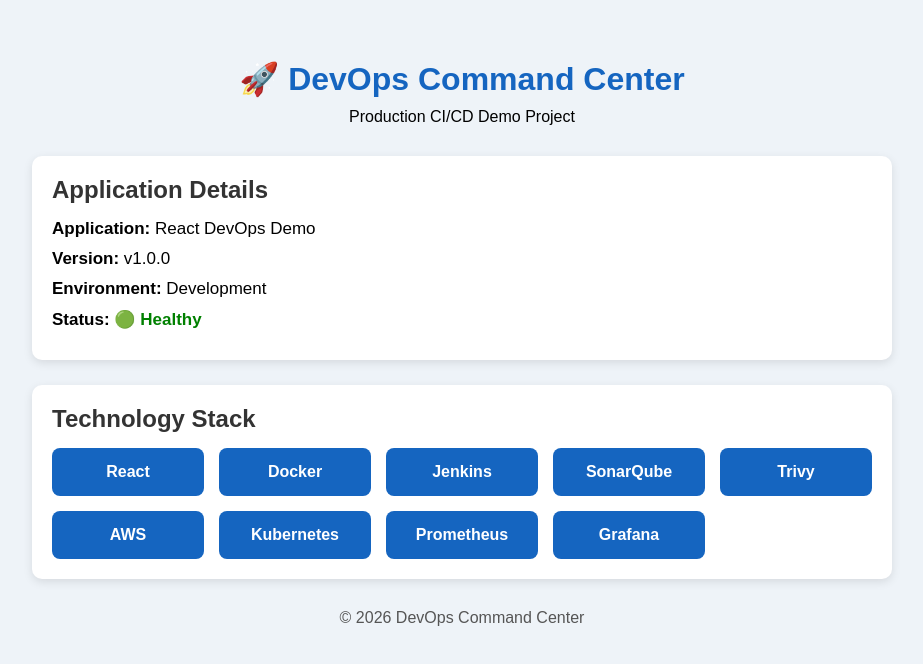
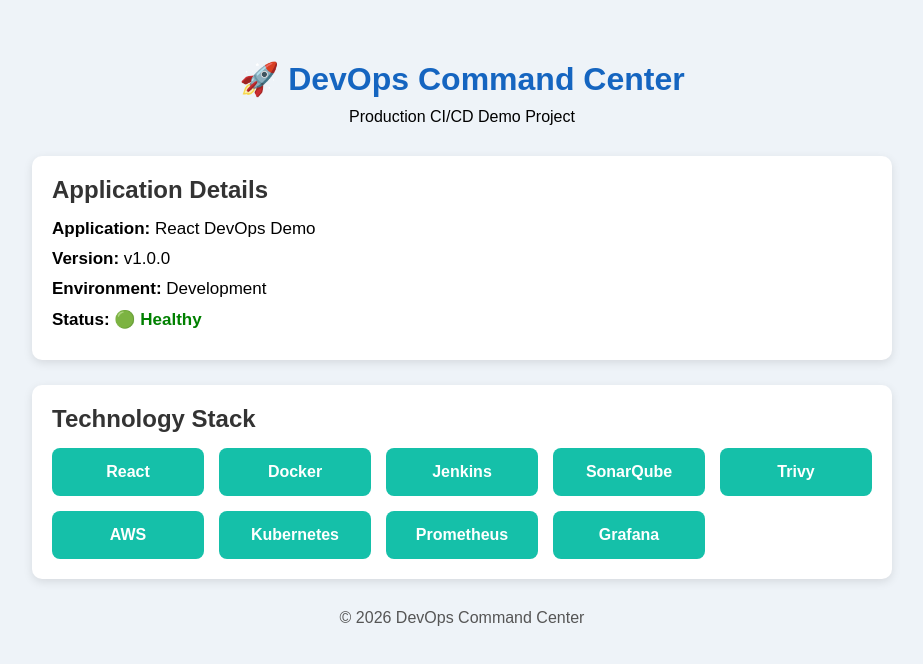
Before and after one commit to Balachandar-2001/DevOps-Command-Center, a React (Create React App) app: page / in a window 1280 px wide. Shown: the top 664 px of the page, without its empty margins (178-1101 px from the left). Built offline with nearby package versions, Linux system fonts and the light colour scheme.

Commit message:
BG Color Changed too cyan

```diff
--- a/src/App.css
+++ b/src/App.css
@@ -55,8 +55,8 @@
 }
 
 .tech-card {
-  background: #1565c0;
-  color: white;
+  background: #15c0a9;
+  color: rgb(255, 255, 255);
   padding: 15px;
   border-radius: 8px;
   text-align: center;
```
